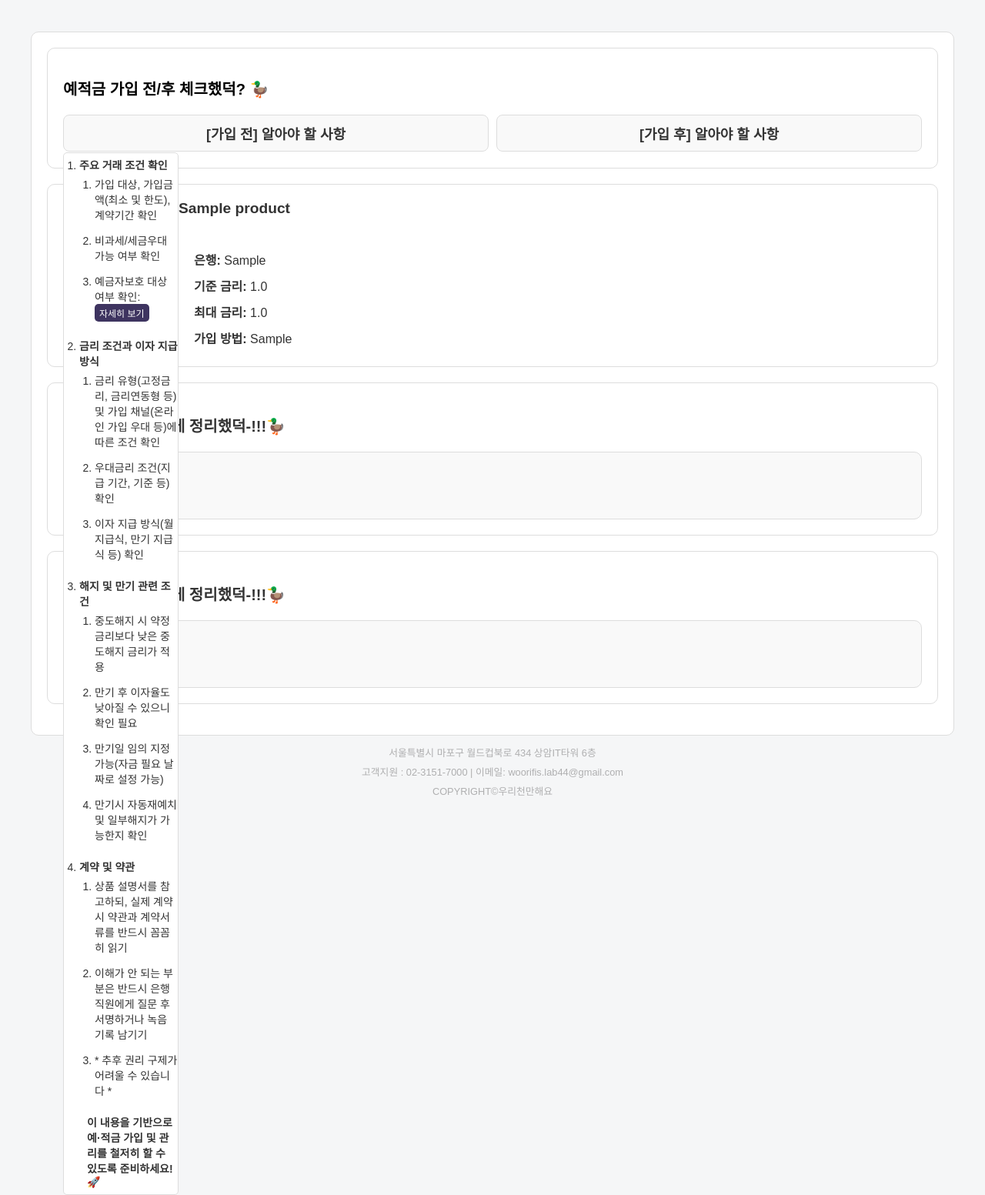
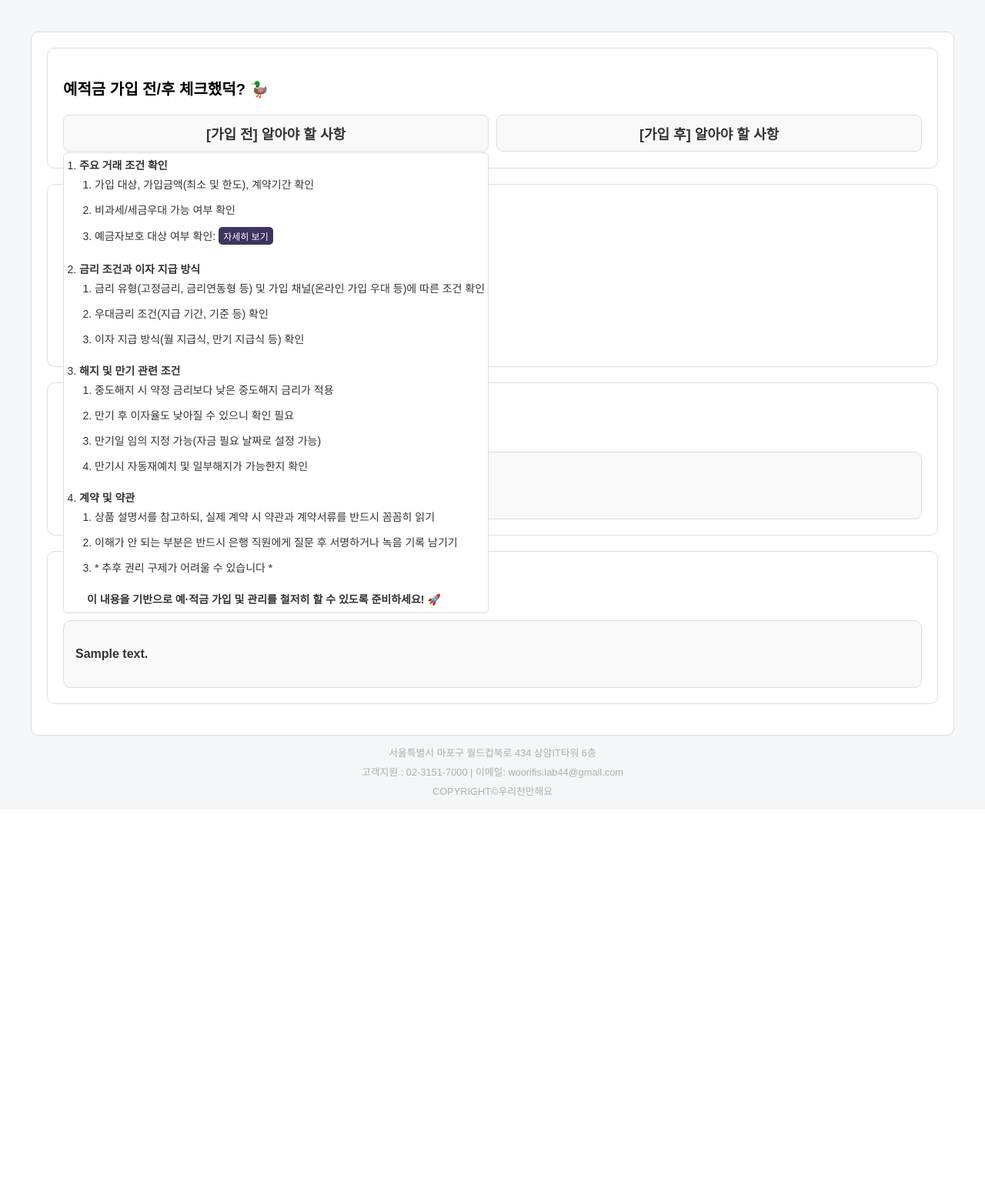
Before and after one commit to Coke-Eating-Polarbear/fisa_share, a Django app: template blog/templates/d_detail.html in a window 1280 px wide, after a click that opens the changed part. Shown: the part 59-1612 px from the top of the page at 77% size. After the commit the page ends 1093 px from the top, so only its background shows below. Run offline with Django 5.2, Linux system fonts and the light colour scheme; tables that the repository leaves empty hold one stand-in row (values such as "Sample post"); the template is opened without the code that fills it: values that come from a table or form of the project are taken from there, most other values are stand-ins (such as "Sample title", 1, 10 or a date in 2020); data that the repository does not hold is empty; grey boxes are pictures that could not be loaded.

Commit message:
드롭박스 완성

```diff
--- a/blog/templates/d_detail.html
+++ b/blog/templates/d_detail.html
@@ -230,19 +230,21 @@
 
         function toggleDropdown(id) {
             const dropdown = document.getElementById(id);
-            const button = dropdown.previousElementSibling; // 버튼 요소 가져오기
+            const button = dropdown.previousElementSibling; // 바로 위의 버튼 요소 가져오기
 
             if (dropdown) {
                 if (dropdown.classList.contains('hidden')) {
-                    dropdown.style.width = `${button.offsetWidth}px`; // 버튼 넓이를 동적으로 설정
+                    dropdown.style.width = `${button.offsetWidth}px`; // 버튼 너비에 맞춤
                     dropdown.classList.remove('hidden');
                     dropdown.classList.add('show');
                 } else {
+                    dropdown.classList.remove('show');
                     dropdown.classList.add('hidden');
-                    dropdown.classList.remove('show');
                 }
             }
         }
+
+
 
 
 
--- a/static/css/ds_detail.css
+++ b/static/css/ds_detail.css
@@ -308,6 +308,7 @@ li {
 /* 드롭다운이 보일 때 */
 .dropdown-content.show {
     display: block !important; /* 드롭다운 내용을 표시 */
+    width: 100% !important ; /* 부모 컨테이너 너비에 맞추기 */
 }
 
 
```
